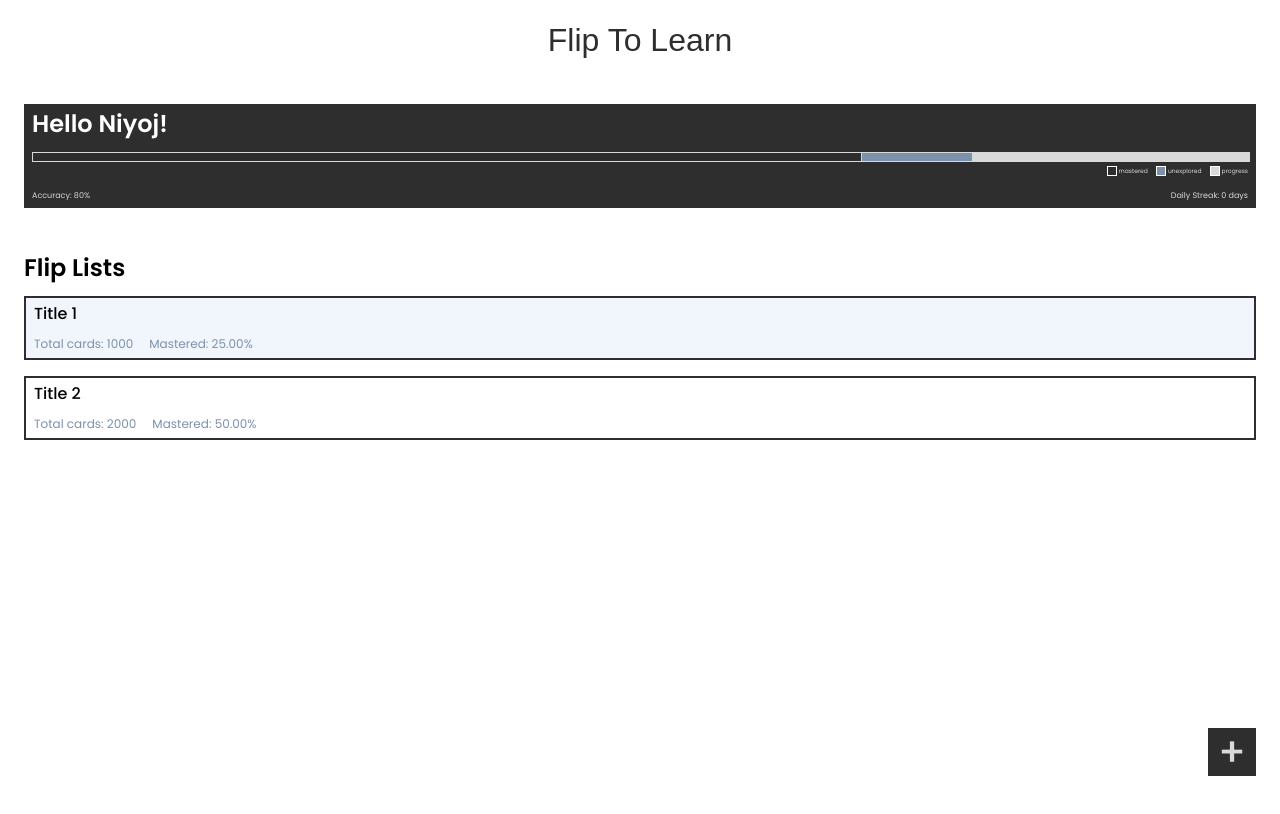
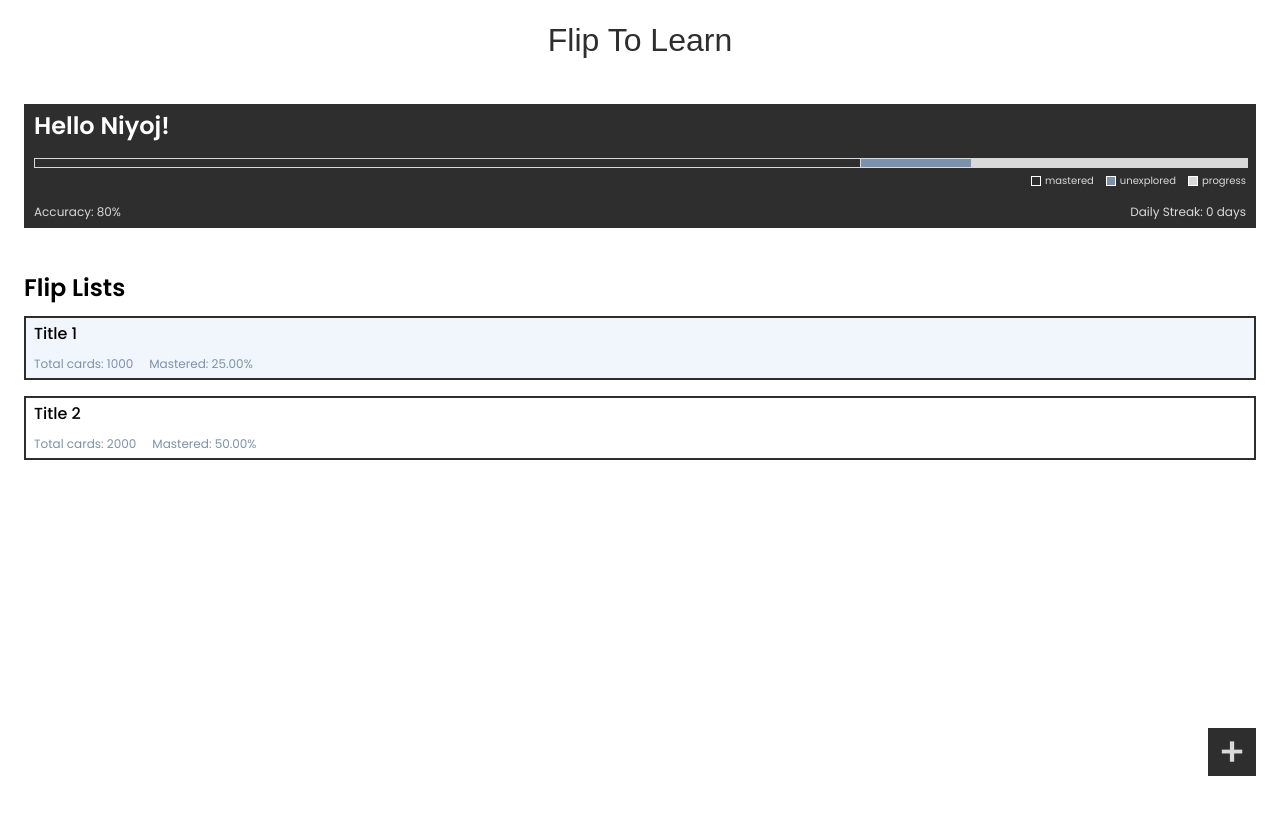
Before and after one commit to niyoj/fliptolearn, a React (Vite) app: page / in a window 1280 px wide. Shown: the top 814 px of the page. Built offline with nearby package versions, Linux system fonts and the light colour scheme; a web font is replaced by a local one.

Commit message:
modifies style of minidashboard

```diff
--- a/src/components/ProgressBar/ProgressBar.module.css
+++ b/src/components/ProgressBar/ProgressBar.module.css
@@ -24,14 +24,15 @@
   display: flex;
   flex-direction: row;
   justify-content: flex-end;
-  gap: 8px;
+  gap: 12px;
+  padding-top: 4px;
 }
 
 .legends__item {
   display: flex;
   flex-direction: row;
   align-items: center;
-  gap: 2px;
+  gap: 4px;
 }
 
 .legends__item__color {
@@ -41,6 +42,6 @@
 }
 
 .legends__item__title {
-  font-size: 0.75rem;
+  font-size: 1.25rem;
   color: var(--neutral-color);
 }
--- a/src/ui/MiniDashboard/style.module.css
+++ b/src/ui/MiniDashboard/style.module.css
@@ -2,8 +2,8 @@
   background-color: var(--primary-color);
   display: flex;
   flex-direction: column;
-  gap: 2rem;
-  padding: 1rem;
+  gap: 2.5rem;
+  padding: 1.25rem;
 }
 
 .mini_dashboard header h2 {
@@ -20,6 +20,6 @@
 }
 
 .mini_dashboard footer p {
-  font-size: 1rem;
+  font-size: 1.5rem;
   color: var(--neutral-color);
 }
```
